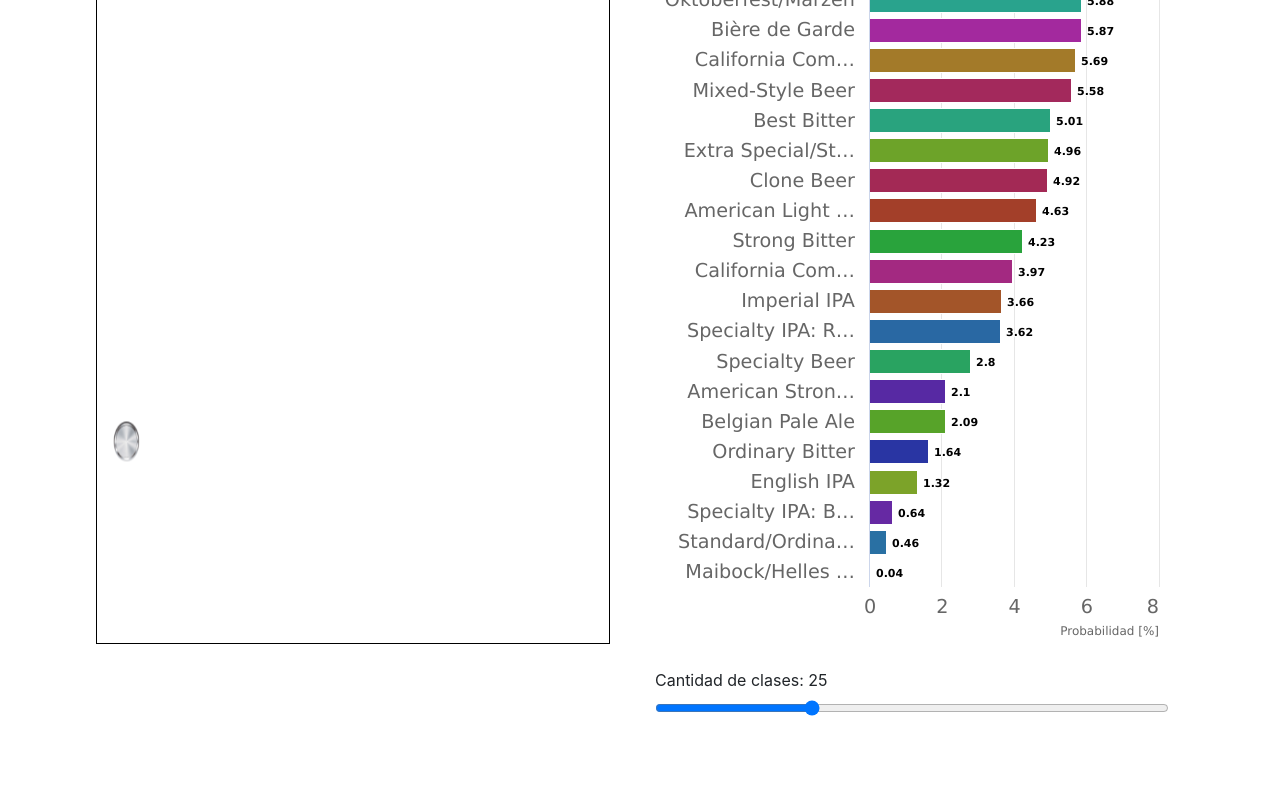
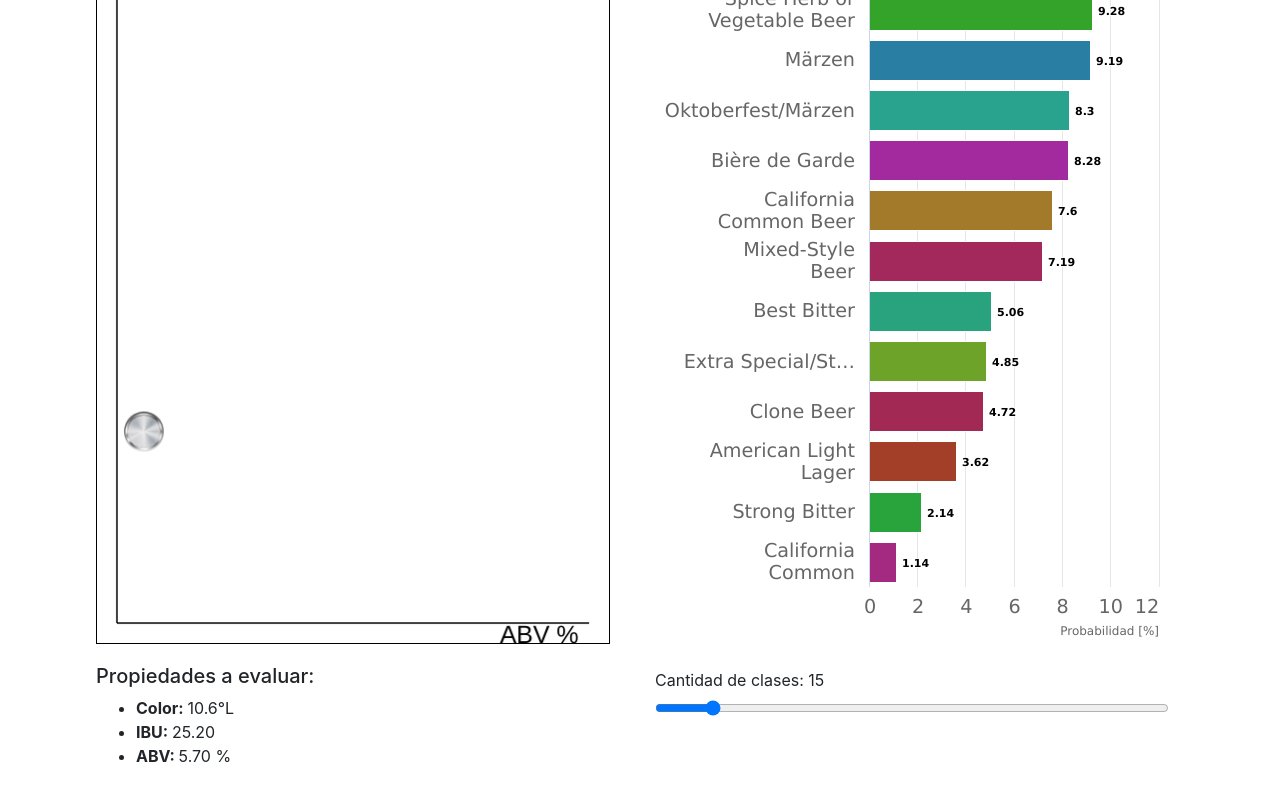
Before and after one commit to matiasmicheletto/visualizacion-uns, a React (Create React App) app: page /dashboard in a window 1280 px wide. Shown: the part 348-1148 px from the top of the page. Built offline with nearby package versions, Linux system fonts and the light colour scheme.

Commit message:
Ejes coordenados para slider 2d

```diff
--- a/src/charts/BarPlot.js
+++ b/src/charts/BarPlot.js
@@ -10,7 +10,7 @@ class BarPlot extends Component {
             height: '900px'
         },
         title: {
-            text: 'Estilos de cerveza más probables',
+            text: 'Estilos de cerveza y puntajes de similitud',
             style: {
                 fontSize: '2em',
                 fontWeight: 'bold'
--- a/src/components/Dashboard.js
+++ b/src/components/Dashboard.js
@@ -12,7 +12,7 @@ const defaultTarget = {
   ibu: 25.2,
   abv: 5.7
 };
-const numStyles = 25;
+const numStyles = 15;
 
 class Dashboard extends Component {
 
@@ -48,32 +48,31 @@ class Dashboard extends Component {
             <Row>
               <span className="color-value" style={{marginLeft:this.state.target.color*2.3+"%"}}>{this.state.target.color}°L</span>
               <Form.Control className="color-slider"
-                onChange={e => {
-                    this.targetChange({
-                      color: parseFloat(e.target.value),
-                      ibu: this.state.target.ibu,
-                      abv: this.state.target.abv
-                      })
-                    }
-                  }
+                onChange={e => { this.targetChange({color: parseFloat(e.target.value), ibu: this.state.target.ibu, abv: this.state.target.abv})} }
                 id="color-slider" type="range" min={0} max={40} step={0.1}
                 value={this.state.target.color}/>
             </Row>
 
-            <Row style={{marginTop:'20px', padding:'0', height:'100%', width:'100%'}}>
+            <Row style={{marginTop:'20px', padding:'0', width:'100%'}}>
               <Slider2D id="slider2d"
+                xLabel="ABV %"
+                yLabel="IBU"
                 xValue={this.state.target.abv}
                 yValue={this.state.target.ibu}
                 width="100%"
                 height="100%"
-                onChange={e => {
-                    this.targetChange({
-                      color: this.state.target.color,
-                      abv: parseFloat(e.xValue),
-                      ibu: parseFloat(e.yValue)
-                      })
-                    }
-                  }/>
+                onChange={e => {this.targetChange({color: this.state.target.color, abv: parseFloat(e.xValue), ibu: parseFloat(e.yValue)})} }/>
+            </Row>
+
+            <Row style={{marginTop: "20px"}}>
+              <div>
+                <h5>Propiedades a evaluar: </h5>
+                <ul>
+                  <li><b>Color: </b>{this.state.target.color}°L</li>
+                  <li><b>IBU: </b>{this.state.target.ibu.toFixed(2)} </li>
+                  <li><b>ABV: </b>{this.state.target.abv.toFixed(2)} %</li>
+                </ul>
+              </div>
             </Row>
 
           </Col>
--- a/src/components/Slider2D.js
+++ b/src/components/Slider2D.js
@@ -10,6 +10,9 @@ class Slider2D extends Component {
     // Propiedades del slider
     width = 800
     height = 800
+    xLabel = "Eje X"
+    yLabel = "Eje Y"
+    padding = 20
     ctx = null
 
     dragging = false
@@ -39,12 +42,31 @@ class Slider2D extends Component {
 
     componentDidUpdate() {
 
-        // Mapeo de coordenadas
-        const x = Math.round(this.state.xValue / 100 * this.width);
-        const y = Math.round((100 - this.state.yValue) / 100 * this.height);
-
         // Redibujado canvas
         this.ctx.clearRect(0, 0, this.width, this.height);
+
+        // Dibujar ejes de coordenadas
+        // Eje Y
+        this.ctx.moveTo(this.padding, this.height - this.padding);
+        this.ctx.lineTo(this.padding, this.padding);
+        // Etiqueta
+        this.ctx.save();
+        this.ctx.rotate(-Math.PI/2);
+        this.ctx.fillText(this.yLabel, this.padding - 100, this.padding);
+        this.ctx.restore();
+
+        // Eje X
+        this.ctx.moveTo(this.padding, this.height - this.padding);
+        this.ctx.lineTo(this.width - this.padding, this.height - this.padding);
+        // Etiqueta
+        this.ctx.fillText(this.xLabel, this.width - this.padding - 50, this.height - this.padding + 20);
+
+        this.ctx.stroke();
+
+        // Dibujar perilla del deslizador
+        const x = Math.round(this.state.xValue / 100 * (this.width - 2*this.padding)) + this.padding;
+        const y = Math.round((100 - this.state.yValue) / 100 * (this.height - 2*this.padding)) + this.padding;
+
         this.ctx.drawImage(knobImg, x - 20, y - 20, 40, 40);
     }
 
@@ -53,10 +75,17 @@ class Slider2D extends Component {
         const canvas = this.canvasRef.current;
 
         // Configurar dimensiones del canvas
+        this.width = this.containerRef.current.clientWidth;
+        this.height = this.containerRef.current.clientHeight;
         canvas.width = this.width;
         canvas.height = this.height;
 
         this.ctx = canvas.getContext("2d");
+        this.ctx.font = "25px Helvetica";
+        this.ctx.textAlign = "center";
+
+        if(this.props.xLabel) this.xLabel = this.props.xLabel;
+        if(this.props.yLabel) this.yLabel = this.props.yLabel;
 
         // Configurar valor inicial del slider
         this.setState({
@@ -79,14 +108,16 @@ class Slider2D extends Component {
         this.mouseMove = e => {
             if(this.dragging){
                 const r = canvas.getBoundingClientRect();
-                const x = (e.clientX - r.left) / (r.right - r.left) * 100;
-                const y = 100 - (e.clientY - r.top) / (r.bottom - r.top) * 100;
+
+                // Mapear a escala 0-100
+                const x = (e.clientX - r.left - this.padding) / (r.right - r.left - 2*this.padding) * 100;
+                const y = 100 - (e.clientY - r.top - this.padding) / (r.bottom - r.top - 2*this.padding) * 100;
 
                 this.setState({xValue: x, yValue: y}); // Actualizar estado
 
                 this.props.onChange({ // Emitir evento
-                    xValue: this.state.xValue,
-                    yValue: this.state.yValue
+                    xValue: x,
+                    yValue: y
                 });
             }
         }
```
